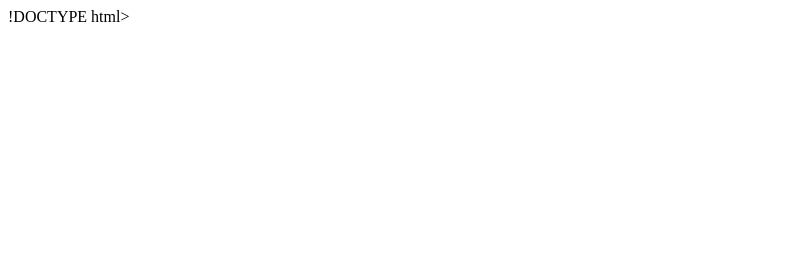
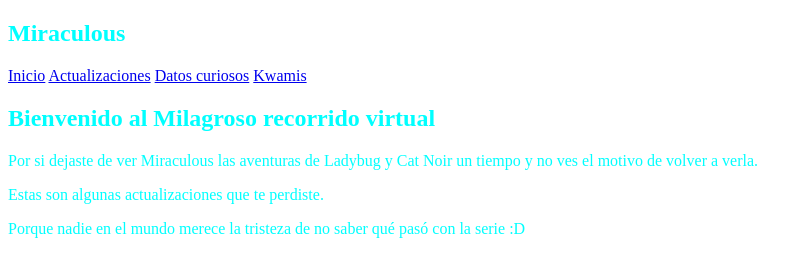
Before and after one commit to Naranjaovo/Recorrido-Virtual-, a plain HTML site: page Espacio 1.html in a window 1280 px wide. Shown: the whole page, without its empty margins (0-812 px from the left). Drawn offline with Linux system fonts and the light colour scheme.

Commit message:
ii,.i.oi.

```diff
--- a/Espacio 1.html
+++ b/Espacio 1.html
@@ -1,7 +1,37 @@
-!DOCTYPE html>
-<html lang="en">
+
+<!DOCTYPE html>
+<html lang="es">
 <head>
     <meta charset="UTF-8">
     <meta name="viewport" content="width=device-width, initial-scale=1.0">
-    <title>El milagroso recorrido virtual</title>
-    <link rel="stylesheet" href="estilo1.css"
+    <title>Actualizaciones</title>
+    <link rel="stylesheet" href="estilo1.css">
+</head>
+
+<body>
+    <header>
+        <nav>
+            <h1>Miraculous</h1>
+            <div>
+                <a href="index.html">Inicio</a>
+                <a href="Espacio 1.html">Actualizaciones</a>
+                <a href="Espacio 2.html">Datos curiosos</a>
+                <a href="Espacio 3.html">Kwamis</a>
+            </div>
+        </nav>
+    </header>
+
+    <h2>Bienvenido al Milagroso recorrido virtual</h2>
+
+    <div>
+        <p>Por si dejaste de ver Miraculous las aventuras de Ladybug y Cat Noir un tiempo y no ves el motivo de volver a verla.</p>
+
+        <p>Estas son algunas actualizaciones que te perdiste.</p>
+
+        <div>
+        </div>
+
+        <p>Porque nadie en el mundo merece la tristeza de no saber qué pasó con la serie :D</p>
+    </div>
+</body>
+</html>
```
Also changed, not shown: index.html (+1 -1 lines).
